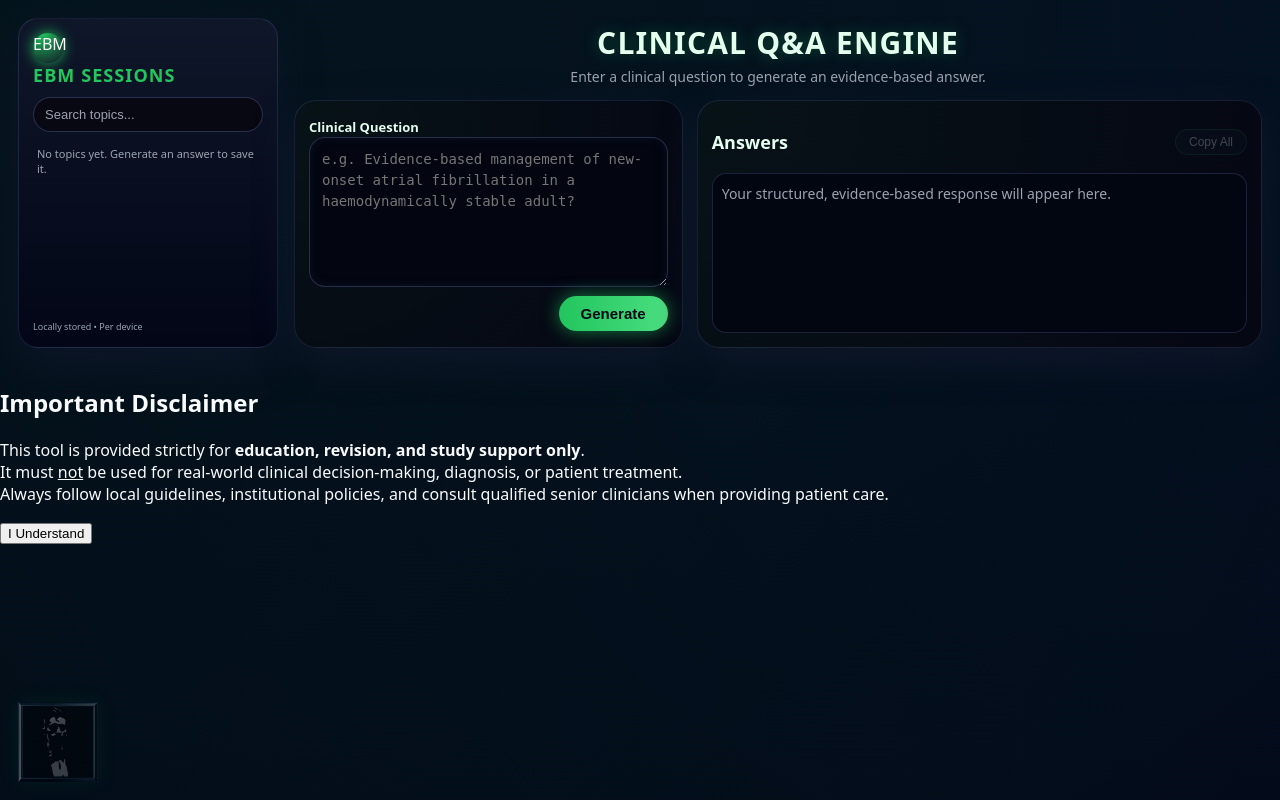
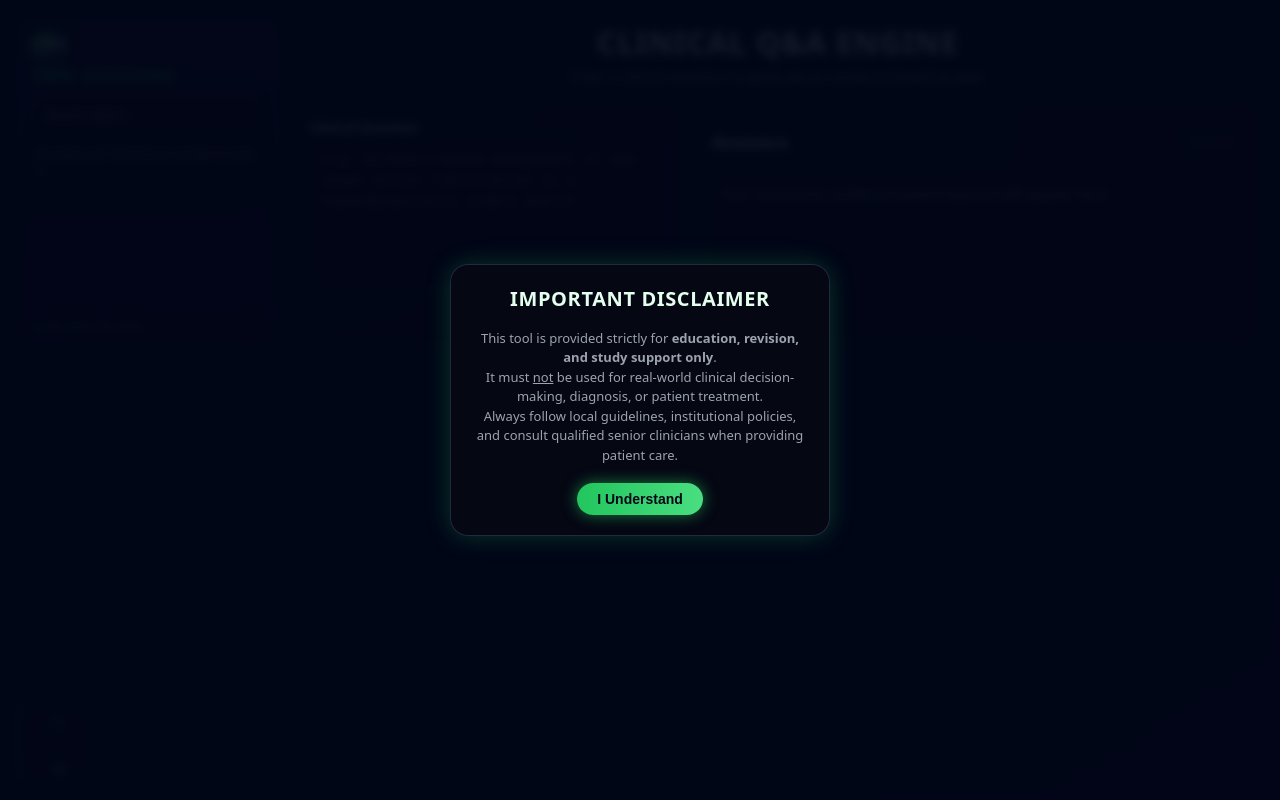
Before and after one commit to mitties2020/clinical-qa, a Flask app: page / in a window 1280 px wide. Run offline with Flask 3, Linux system fonts and the light colour scheme.

Commit message:
Update style.css

```diff
--- a/static/style.css
+++ b/static/style.css
@@ -430,3 +430,63 @@ body {
   filter: drop-shadow(0 0 14px rgba(34,197,94,0.55))
           brightness(1);
 }
+
+/* ===== DISCLAIMER POPUP ===== */
+
+.disclaimer-overlay {
+  position: fixed;
+  top: 0;
+  left: 0;
+  width: 100%;
+  height: 100%;
+  background: rgba(2, 6, 23, 0.92);
+  backdrop-filter: blur(4px);
+  display: flex;
+  align-items: center;
+  justify-content: center;
+  z-index: 200;
+}
+
+.disclaimer-box {
+  width: 90%;
+  max-width: 380px;
+  padding: 20px;
+  background: rgba(6, 8, 20, 0.96);
+  border-radius: 18px;
+  border: 1px solid rgba(148,163,253,0.2);
+  box-shadow: 0 0 25px rgba(34,197,94,0.25);
+  text-align: center;
+}
+
+.disclaimer-title {
+  margin-top: 0;
+  color: var(--accent-text);
+  font-size: 20px;
+  letter-spacing: 0.03em;
+  text-transform: uppercase;
+}
+
+.disclaimer-text {
+  color: var(--text-soft);
+  font-size: 13px;
+  margin: 12px 0 18px;
+  line-height: 1.5;
+}
+
+.disclaimer-btn {
+  padding: 8px 20px;
+  font-size: 14px;
+  border-radius: 999px;
+  background: linear-gradient(90deg,#22c55e,#4ade80);
+  border: none;
+  cursor: pointer;
+  color: #020817;
+  font-weight: 600;
+  box-shadow: 0 0 15px rgba(34,197,94,0.6);
+  transition: 0.25s ease;
+}
+
+.disclaimer-btn:hover {
+  transform: translateY(-2px) scale(1.02);
+  box-shadow: 0 0 22px rgba(34,197,94,0.8);
+}
```
